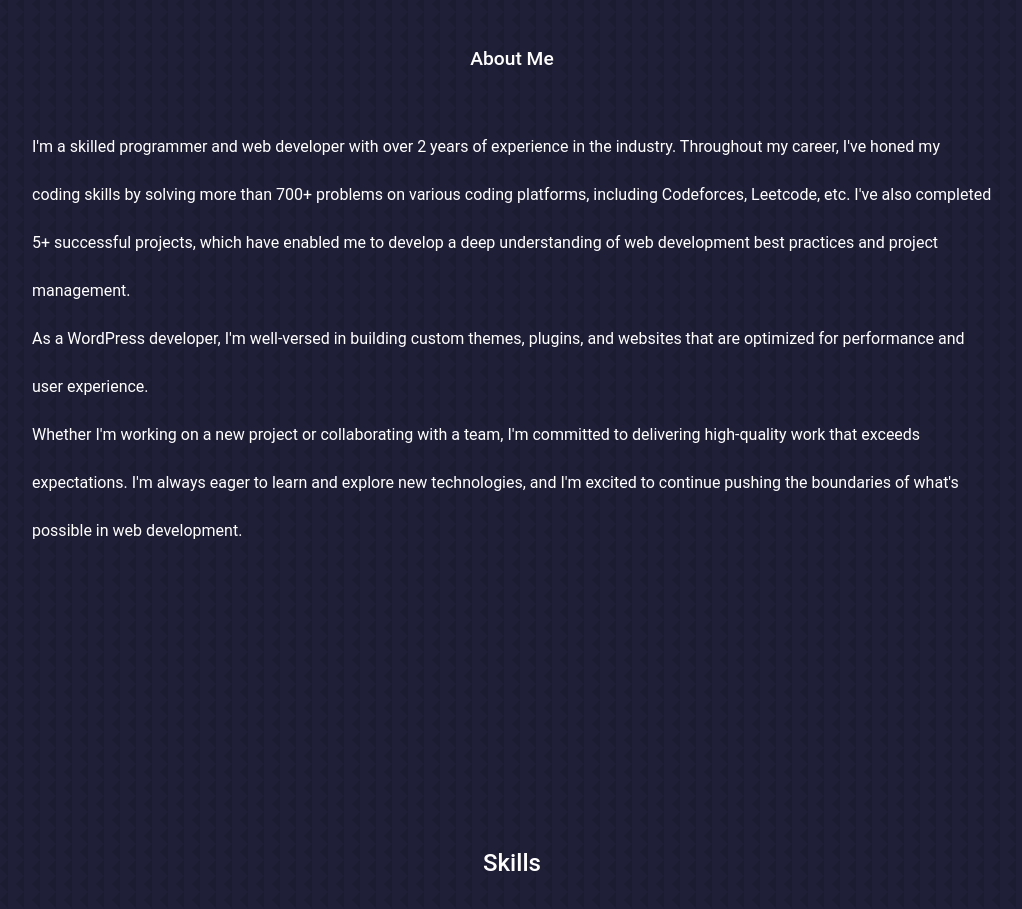
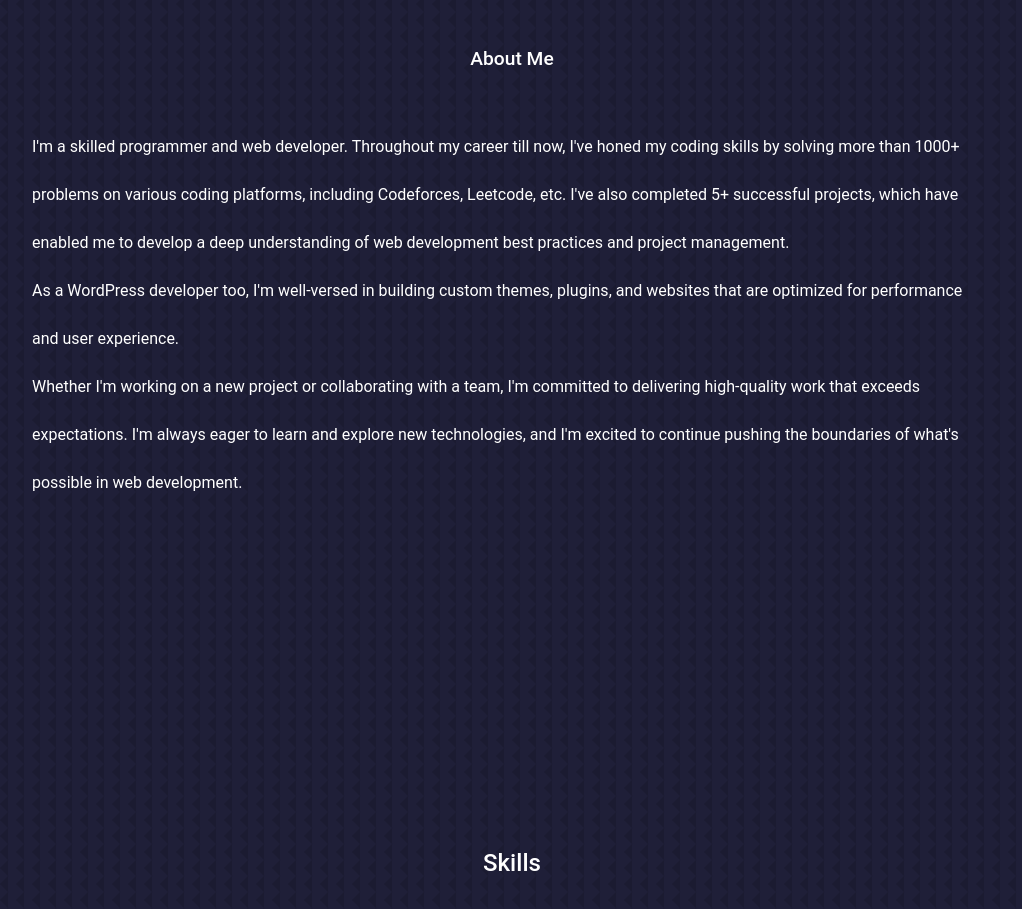
Before and after one commit to samyak87/Portfolio-using-reactjs, a React (Create React App) app: page / in a window 1280 px wide. Shown: the part 1060-1969 px from the top of the page, without its empty margins (128-1150 px from the left). Built offline with nearby package versions, Linux system fonts and the light colour scheme.

Commit message:
minor changes

```diff
--- a/src/components/about/About.jsx
+++ b/src/components/about/About.jsx
@@ -7,8 +7,8 @@ const about = () => {
       <h3 >About Me</h3>
       <div className="container about__container">
 
-         <p className='text'>I'm a skilled programmer and web developer with over 2 years of experience in the industry. Throughout my career, I've honed my coding skills by solving more than 700+ problems on various coding platforms, including Codeforces, Leetcode, etc. I've also completed 5+ successful projects, which have enabled me to develop a deep understanding of web development best practices and project management.  <br />
-         As a WordPress developer, I'm well-versed in building custom themes, plugins, and websites that are optimized for performance and user experience. <br />
+         <p className='text'>I'm a skilled programmer and web developer. Throughout my career till now, I've honed my coding skills by solving more than 1000+ problems on various coding platforms, including Codeforces, Leetcode, etc. I've also completed 5+ successful projects, which have enabled me to develop a deep understanding of web development best practices and project management.  <br />
+         As a WordPress developer too, I'm well-versed in building custom themes, plugins, and websites that are optimized for performance and user experience. <br />
          Whether I'm working on a new project or collaborating with a team, I'm committed to delivering high-quality work that exceeds expectations. I'm always eager to learn and explore new technologies, and I'm excited to continue pushing the boundaries of what's possible in web development.
          </p>
 
--- a/src/components/header/HeaderSocials.jsx
+++ b/src/components/header/HeaderSocials.jsx
@@ -12,13 +12,11 @@ export const HeaderSocials = () => {
     <div className="header__socials">
         <a href="https://www.linkedin.com/in/samyak-jain-529371202/" target="_blank"><AiFillLinkedin/></a>
         <a href="https://github.com/samyak87" target="_blank"><AiFillGithub/></a>
-        <a href="https://www.codechef.com/users/sk1231" target="_blank"><SiCodechef/></a>
+        <a href="https://www.codechef.com/users/jain_21" target="_blank"><SiCodechef/></a>
         <a href="https://codeforces.com/profile/samyaksk10" target="_blank"><SiCodeforces/></a>
         <a href="https://leetcode.com/samyaksk10/" target="_blank"><SiLeetcode/></a>
         <a href="https://auth.geeksforgeeks.org/user/samyaksk10/practice" target="_blank"><SiGeeksforgeeks/></a>
         <a href="https://www.hackerrank.com/samyaksk10" target="_blank" rel="noreferrer"><FaHackerrank/></a>
-
-
 
     </div>
   )
```
Also changed, not shown: 1 other file (tests, documents, lock files or other folders).
